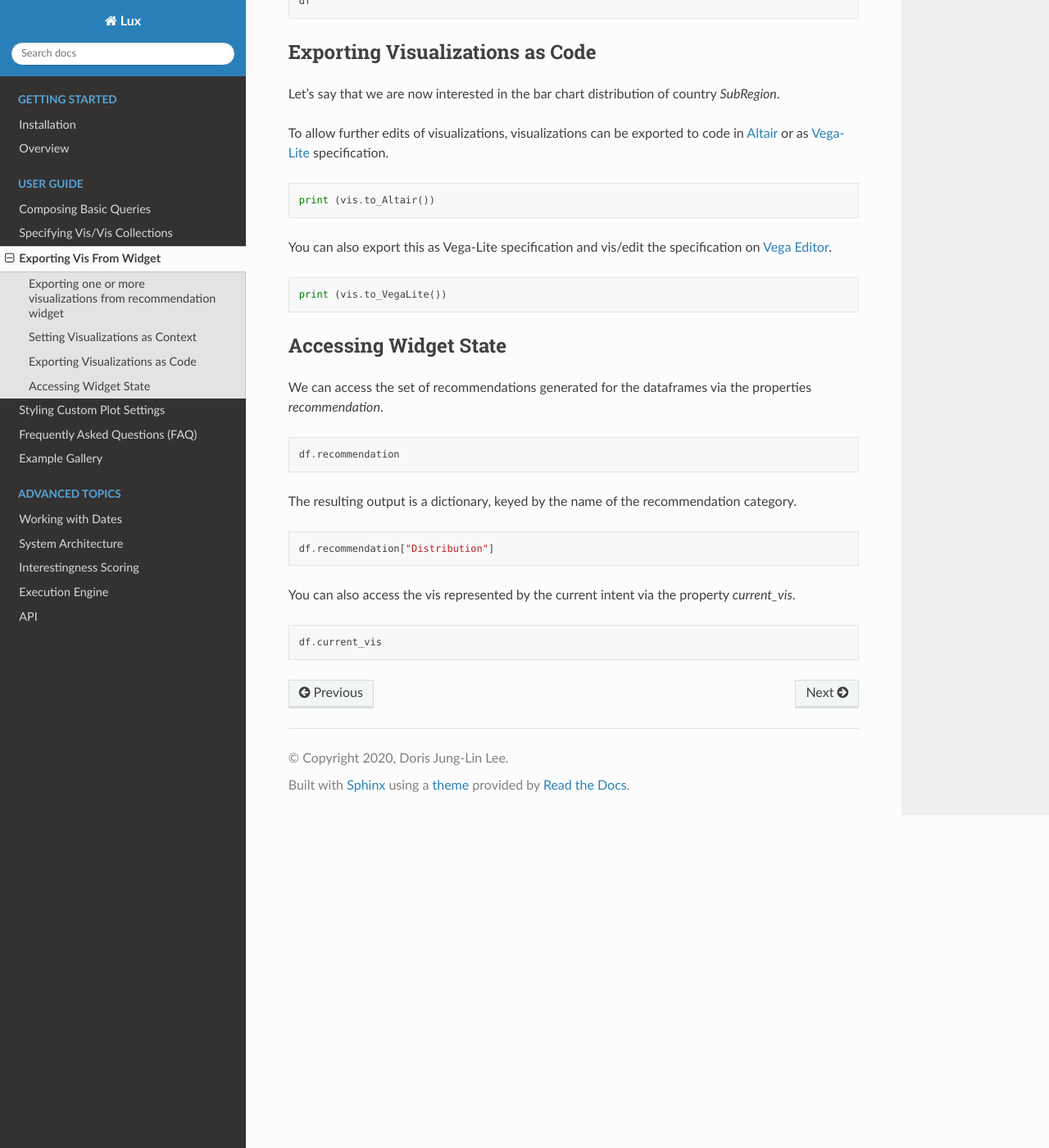
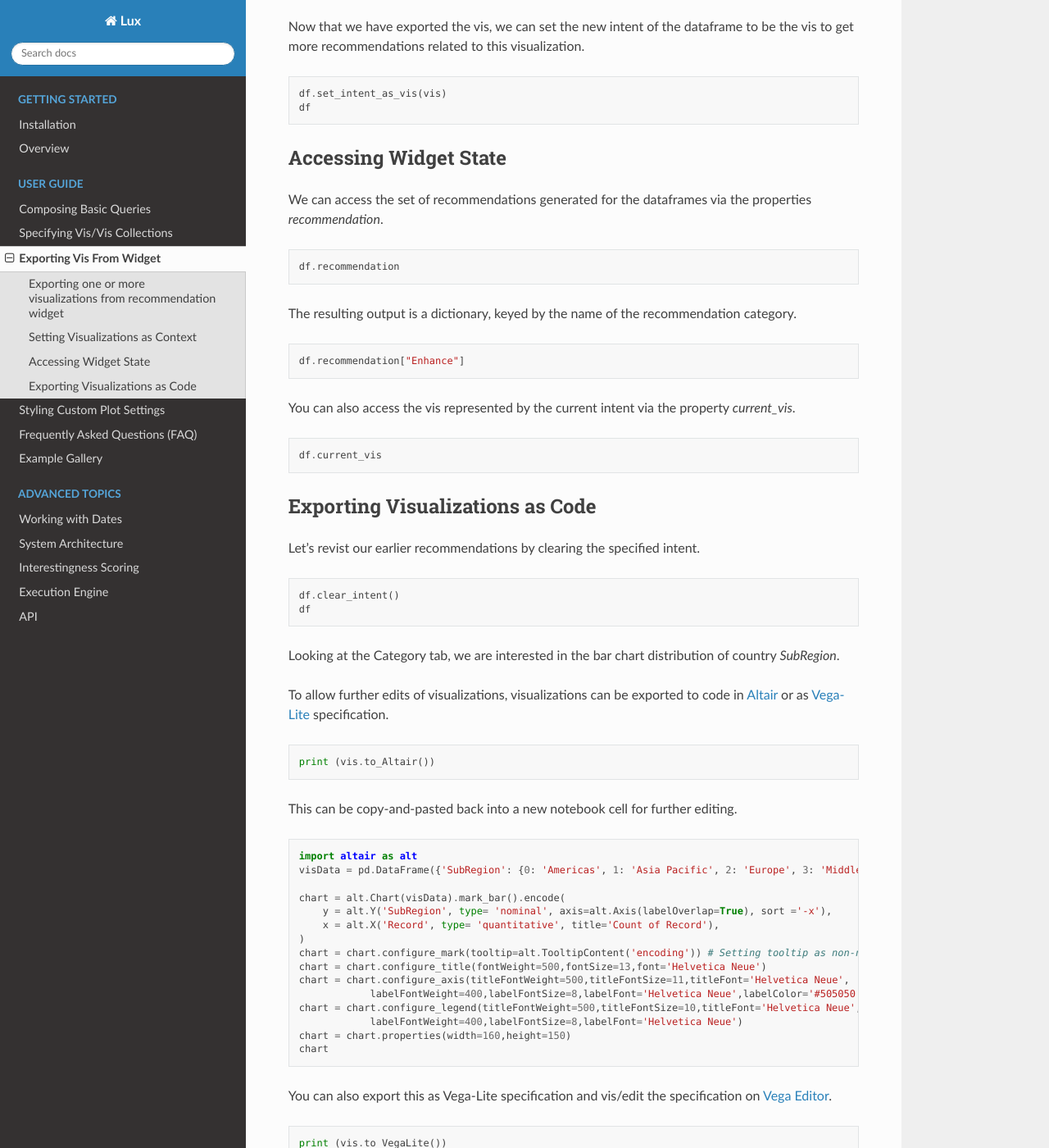
Before and after one commit to lux-org/lux, a Sphinx documentation site: the page built from doc/source/guide/export.rst, in a window 1280 px wide and 1400 px high, scrolled down 1111 px. Shown: the whole window at 82% size. Built offline with Sphinx 7.4.7 and the Read the Docs theme 2.0.0, drawn with Linux system fonts in a browser that asks for light colours; pages that are not in the unit, such as notebooks, are missing from menus; some of the changed text lies outside the part shown.

Commit message:
Export documentation & related bugfixes
* finished editing export documentation
* added width/height properties in Altair to ensure exported view is same size in altair code
* bugfix bar size exported code,
* viewData-->visData

```diff
--- a/doc/source/guide/export.rst
+++ b/doc/source/guide/export.rst
@@ -12,19 +12,28 @@
 .. code-block:: python
 
     df = pd.read_csv("lux/data/hpi.csv")
-    # Set Lux as default vis
-    df.set_default_display("lux")
-    df
+    df.set_default_display("lux") # Set Lux as default display
+
+Note that for the convienience of this tutorial, we have set Lux as the default display so we don't have to Toggle from the Pandas table display everytime we print the dataframe.
 
 Exporting one or more visualizations from recommendation widget
 ~~~~~~~~~~~~~~~~~~~~~~~~~~~~~~~~~~
 
-We can click on visualizations of interest and export them into a separate widget.
+In Lux, you can click on visualizations of interest and export them into a separate widget for further processing.
+
+.. code-block:: python
+
+    df
+
+.. TODO add GIF 1) scroll through Correlation, then 2) click on any 3 visualization (let's say 2nd, 5th and something towards the end), then 3) click on the export button and make sure the blue message box show up
+.. TODO add this GIF to ipynb also.
 
 .. code-block:: python
 
     bookmarked_charts = df.get_exported()
     bookmarked_charts
+
+.. TODO add screenshot of exported VisList (include the Out[] __repr__ string) in screenshot
 
 From the dataframe recommendations, the visualization showing the relationship between `GDPPerCapita` and `Footprint` is very interesting. In particular, there is an outlier with extremely high ecological footprint as well as high GDP per capita. So we click on this visualization and click on the export button.
 
@@ -32,10 +41,14 @@
 
     df
 
+.. TODO add GIF 1) scroll and find the vis for GDPPerCapita and Footprint 2) select and export this vis
+
 .. code-block:: python
 
     vis = df.get_exported()[0]
     vis
+
+.. TODO add screenshot of exported vis
 
 Setting Visualizations as Context
 ~~~~~~~~~~~~~~~~~~~~~~~~
@@ -47,26 +60,7 @@
     df.set_intent_as_vis(vis)
     df
 
-Exporting Visualizations as Code
-~~~~~~~~~~~~~~~~~~~~~~~~~~~~~~~~~~
-
-Let's say that we are now interested in the bar chart distribution of country `SubRegion`.
-
-.. code-block:: python
-    vis = df.recommendation["Category"][0]
-    vis
-
-To allow further edits of visualizations, visualizations can be exported to code in `Altair <https://altair-viz.github.io/>`_ or as `Vega-Lite <https://vega.github.io/vega-lite/>`_ specification.
-
-.. code-block:: python
-
-    print (vis.to_Altair())
-
-You can also export this as Vega-Lite specification and vis/edit the specification on `Vega Editor <https://vega.github.io/editor>`_.
-
-.. code-block:: python
-
-    print (vis.to_VegaLite())
+.. TODO add screenshot
 
 Accessing Widget State
 ~~~~~~~~~~~~~~~~~~~~~~
@@ -77,14 +71,77 @@
 
     df.recommendation
 
+.. TODO add screenshot
+
 The resulting output is a dictionary, keyed by the name of the recommendation category.
 
 .. code-block:: python
 
-    df.recommendation["Distribution"]
+    df.recommendation["Enhance"]
+
+.. TODO add screenshot
 
 You can also access the vis represented by the current intent via the property `current_vis`.
 
 .. code-block:: python
 
     df.current_vis
+
+.. TODO add screenshot
+
+Exporting Visualizations as Code
+~~~~~~~~~~~~~~~~~~~~~~~~~~~~~~~~~~
+
+Let's revist our earlier recommendations by clearing the specified intent.
+
+.. code-block:: python
+
+    df.clear_intent()
+    df
+.. TODO add GIF 1) click on `Category` tab, then 2) hover around the SubRegion v.s. Count of Records chart
+
+Looking at the Category tab, we are interested in the bar chart distribution of country `SubRegion`.
+
+.. code-block:: python
+    vis = df.recommendation["Category"][0]
+    vis
+
+.. TODO add screenshot
+
+To allow further edits of visualizations, visualizations can be exported to code in `Altair <https://altair-viz.github.io/>`_ or as `Vega-Lite <https://vega.github.io/vega-lite/>`_ specification.
+
+.. code-block:: python
+
+    print (vis.to_Altair())
+
+.. TODO add screenshot
+
+This can be copy-and-pasted back into a new notebook cell for further editing.
+
+.. code-block:: python
+
+    import altair as alt
+    visData = pd.DataFrame({'SubRegion': {0: 'Americas', 1: 'Asia Pacific', 2: 'Europe', 3: 'Middle East and North Africa', 4: 'Post-communist', 5: 'Sub Saharan Africa'}, 'Record': {0: 25, 1: 21, 2: 20, 3: 14, 4: 26, 5: 34}})
+
+    chart = alt.Chart(visData).mark_bar().encode(
+        y = alt.Y('SubRegion', type= 'nominal', axis=alt.Axis(labelOverlap=True), sort ='-x'),
+        x = alt.X('Record', type= 'quantitative', title='Count of Record'),
+    )
+    chart = chart.configure_mark(tooltip=alt.TooltipContent('encoding')) # Setting tooltip as non-null
+    chart = chart.configure_title(fontWeight=500,fontSize=13,font='Helvetica Neue')
+    chart = chart.configure_axis(titleFontWeight=500,titleFontSize=11,titleFont='Helvetica Neue',
+                labelFontWeight=400,labelFontSize=8,labelFont='Helvetica Neue',labelColor='#505050')
+    chart = chart.configure_legend(titleFontWeight=500,titleFontSize=10,titleFont='Helvetica Neue',
+                labelFontWeight=400,labelFontSize=8,labelFont='Helvetica Neue')
+    chart = chart.properties(width=160,height=150)
+    chart
+
+.. TODO add screenshot
+
+You can also export this as Vega-Lite specification and vis/edit the specification on `Vega Editor <https://vega.github.io/editor>`_.
+
+.. code-block:: python
+
+    print (vis.to_VegaLite())
+
+.. TODO add screenshot of what this looks like in Vega Editor
```
Also changed, not shown: 7 other files.
